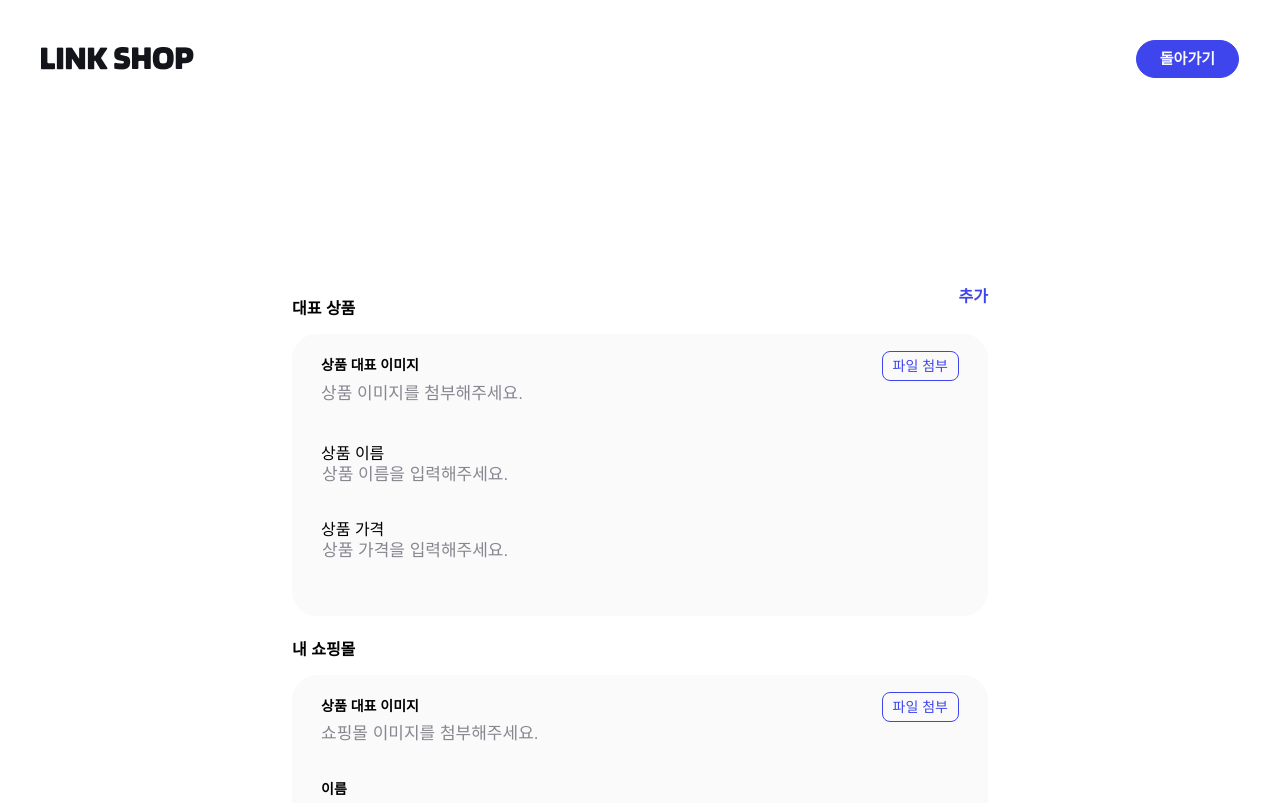
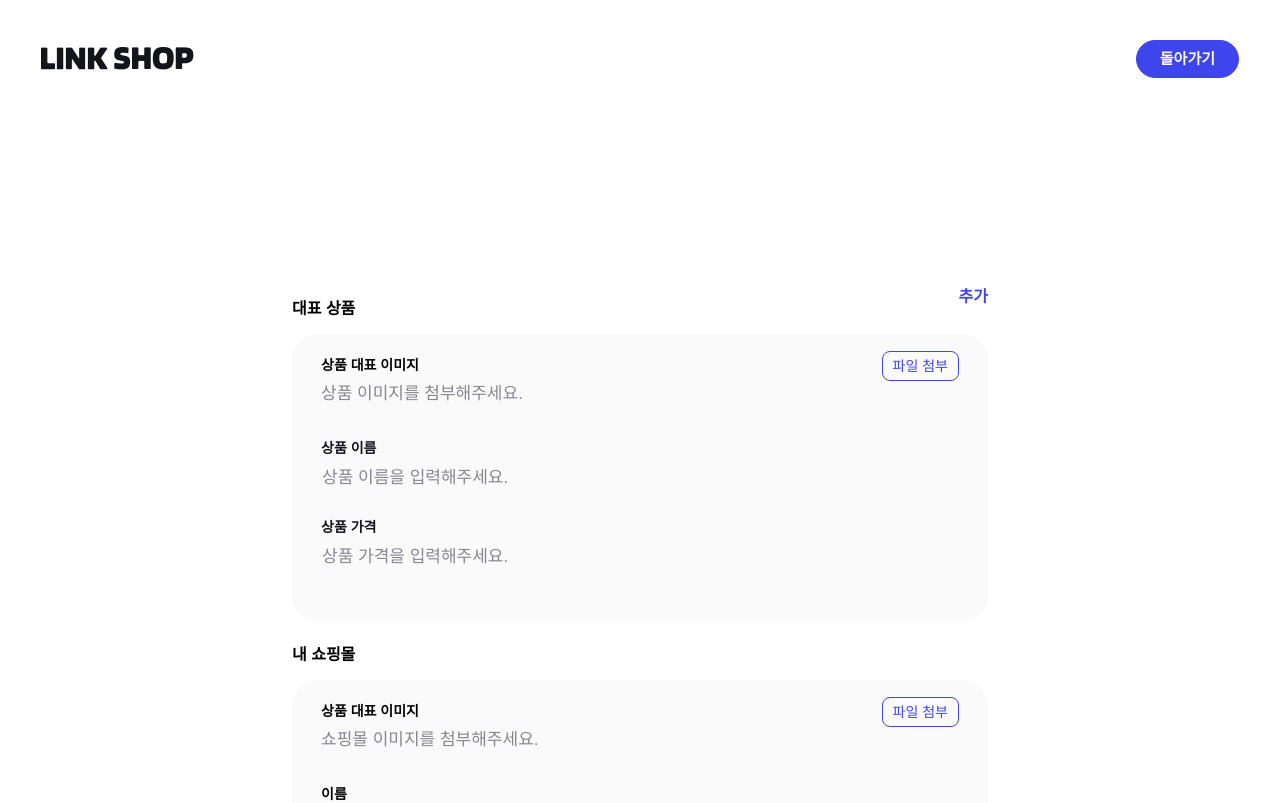
Before and after one commit to woodfriday/8team-Linkshop, a React (Create React App) app: page /linkpost in a window 1280 px wide. Shown: the top 803 px of the page. Built offline with nearby package versions, Linux system fonts and the light colour scheme; a web font is replaced by a local one.

Commit message:
signature fix

```diff
--- a/src/Pages/AddItemPage/SignatureItem.css
+++ b/src/Pages/AddItemPage/SignatureItem.css
@@ -35,6 +35,11 @@
   font-size: 17px;
   font-weight: 400;
   line-height: 20.29px;
+}
+
+.signature-input:focus {
+  border: none;
+  outline: none;
 }
 
 .signature-input::placeholder {
@@ -85,6 +90,14 @@
   top: 5px;
 }
 
+.signature-text {
+  font-size: 14px;
+  font-weight: 600;
+  line-height: 16.71px;
+  color: var(--black);
+  margin-bottom: 10px;
+}
+
 @media (min-width: 768px) {
   .input-file-btn {
     min-height: 31px;
```
